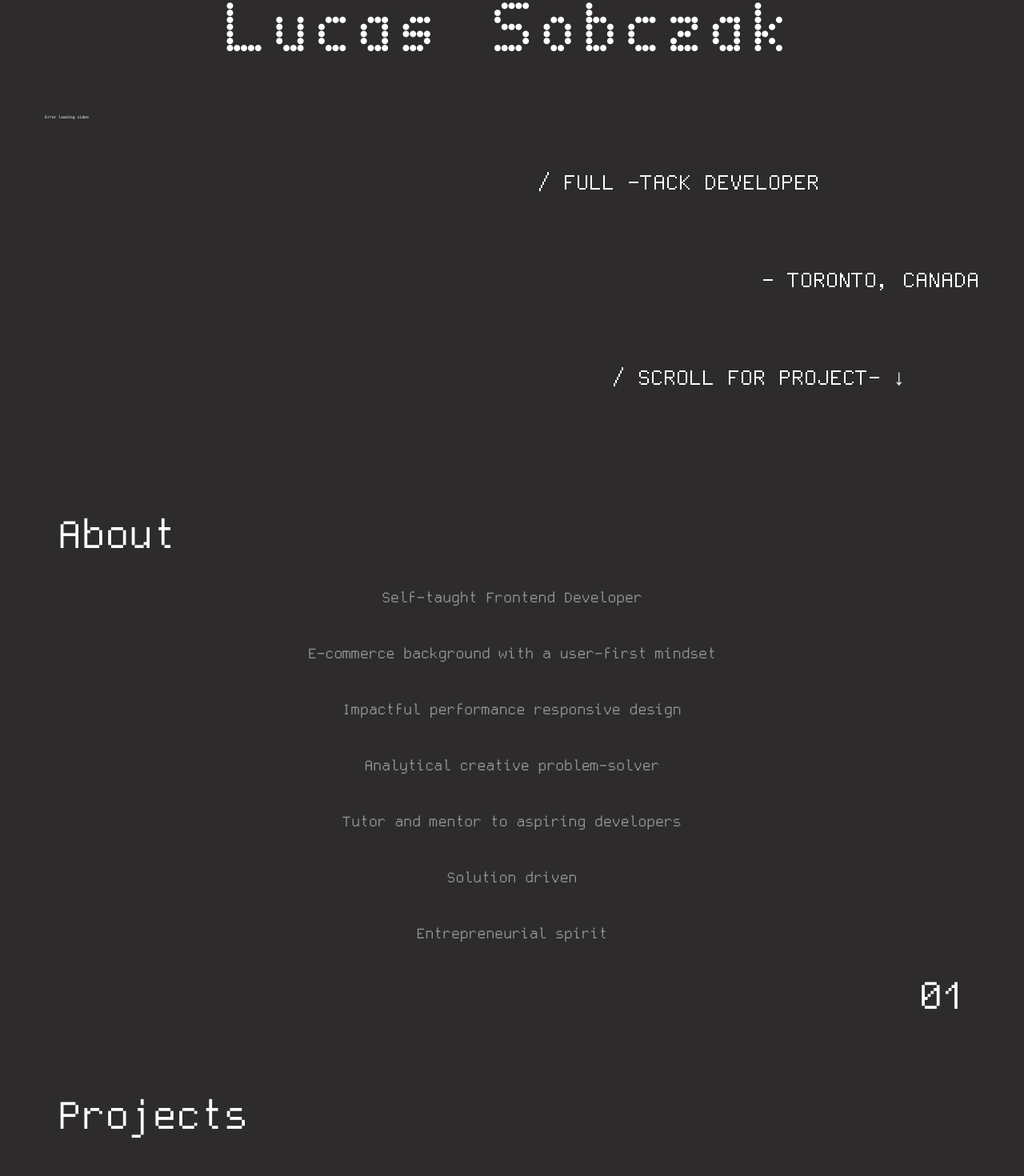
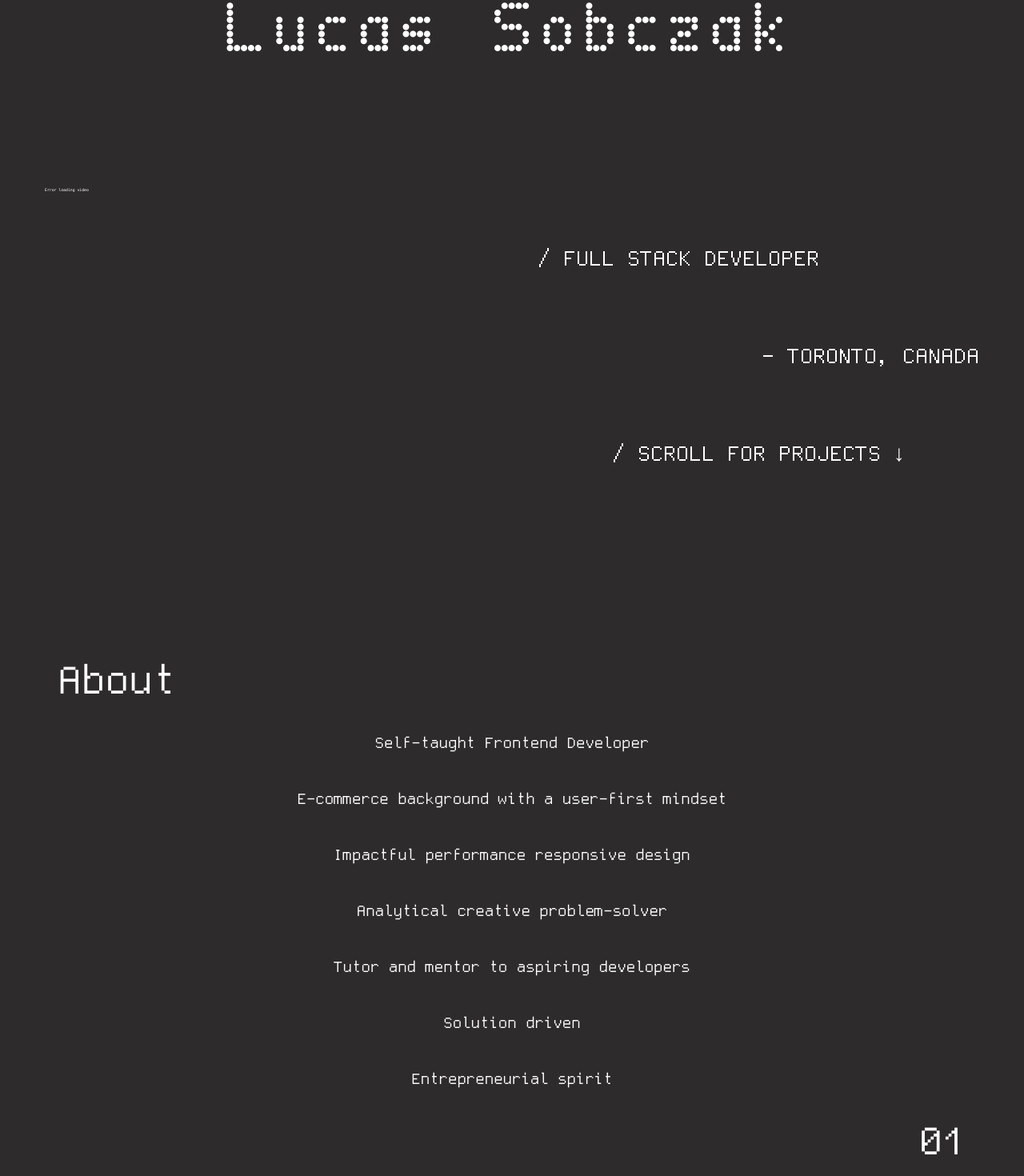
Before and after one commit to SobczakL/portfolio-24, a React (Vite) app: page / in a window 1280 px wide. Shown: the part 40-1510 px from the top of the page at 80% size. Built offline with nearby package versions, Linux system fonts and the light colour scheme.

Commit message:
changed layout added some sticky sections

```diff
--- a/src/App.jsx
+++ b/src/App.jsx
@@ -7,9 +7,13 @@ function App() {
 
     return (
         <div className="h-full scroll-smooth bg-main-bg text-white">
-            <Header />
-            <div className="h-full bg-main-bg ">
-                <Hero />
+            <div className="h-screen flex flex-col">
+                <Header />
+                <div className="flex-grow flex items-center justify-center">
+                    <Hero />
+                </div>
+            </div>
+            <div className="h-screen overflow-y-scroll scroll-snap-y bg-main-bg snap-mandatory">
                 <SectionList />
             </div>
         </div>
--- a/src/components/content/AboutContent.jsx
+++ b/src/components/content/AboutContent.jsx
@@ -1,3 +1,4 @@
+import { useEffect, useState } from "react";
 import { useIntersectionObserver } from "../utils/useIntersectionObserver";
 
 export default function AboutContent() {
@@ -11,44 +12,21 @@ export default function AboutContent() {
         { id: "content-6", text: "Entrepreneurial spirit" },
     ];
 
-    const {activeSection, setRef} = useIntersectionObserver({
-        threshold: [0.2, 0.6, 0.9, 1.0],
-        rootMargin: "-100px",
-
-    })
-
-
     return (
-        <div className="space-y-10">
+        <div className="h-full"
+        >
+            <div className="space-y-10">
                 {content.map((item, index) => (
                     <div
                         key={item.id}
                         id={item.id}
-                        ref={setRef(index)}
-                        className={`text-body-sm md:text-body-md lg:text-body-lg w-full text-center
-              transform transition-all duration-300 ease-in-out
-              ${activeSection === index ? "scale-105 opacity-100" : "scale-95 opacity-50"}
-            `}
+                        className="text-body-sm md:text-body-md lg:text-body-lg w-full text-center"
                     >
-                        <span
-                            className={`${activeSection === index
-                                    ? "inline text-accent-green px-1"
-                                    : "hidden"
-                                }`}
-                        >
-                            {"{"}
-                        </span>
                         {item.text}
-                        <span
-                            className={`${activeSection === index
-                                    ? "inline text-accent-green px-1"
-                                    : "hidden"
-                                }`}
-                        >
-                            {"}"}
-                        </span>
                     </div>
                 ))}
+
+            </div>
         </div>
     );
 }
--- a/src/components/hero/Hero.jsx
+++ b/src/components/hero/Hero.jsx
@@ -48,7 +48,7 @@ export default function Hero() {
 
                     return newTexts;
                 });
-            }, 100)
+            }, 50)
         );
 
         return () => {
@@ -71,7 +71,7 @@ export default function Hero() {
     }
 
     return (
-        <div className="font-pixel h-fit md:h-3/6 w-full px-3 md:px-4 py-4 md:py-16 lg:py-5 md:max-w-full lg:max-w-[1200px] lg:mx-auto">
+        <div className="font-pixel self-center h-fit md:h-3/6 w-full px-3 md:px-4 py-4 md:py-16 lg:py-5 md:max-w-full lg:max-w-[1200px] lg:mx-auto">
             <div className="h-full flex flex-col place-items-center justify-start md:flex-row gap-8 md:gap-0 lg:gap-16">
                 <div className="place-content-center place-items-center w-full md:w-3/6 h-auto aspect-[4/3]">
                     <ASCIIContainer />
--- a/src/components/sectionContainer/SectionContainer.jsx
+++ b/src/components/sectionContainer/SectionContainer.jsx
@@ -12,8 +12,8 @@ export default React.forwardRef(function SectionContainer({
             ref={ref}
             id={id}
             className="h-60 font-pixel min-h-fit mt-8">
-            <div className="h-full flex flex-col justify-between gap-4 md:gap-6 p-3 md:px-4 md:py-16 lg:py-5 lg:px-8">
-                <p className="text-subheader-sm md:text-subheader-md lg:text-subheader-lg">
+            <div className="relative h-full flex flex-col justify-between gap-4 md:gap-6 p-3 md:px-4 md:py-16 lg:py-5 lg:px-8">
+                <p className="sticky top-0 z-10 bg-main-bg text-subheader-sm md:text-subheader-md lg:text-subheader-lg">
                     {title}
                 </p>
                 <div
--- a/src/components/sectionList/SectionList.jsx
+++ b/src/components/sectionList/SectionList.jsx
@@ -18,7 +18,7 @@ export default function SectionList() {
     })
 
     return (
-        <div className="flex flex-col bg-inherit lg:max-w-[1200px] lg:mx-auto">
+        <div className="relative snap-start flex flex-col bg-inherit lg:max-w-[1200px] lg:mx-auto">
             {sections.map((section, index) => {
                 return (
                     <SectionContainer
@@ -29,7 +29,8 @@ export default function SectionList() {
                         id={section.title}
                         title={section.title}
                         content={section.content}
-                    />
+                    >
+                    </SectionContainer>
                 );
             })}
         </div>
--- a/src/index.css
+++ b/src/index.css
@@ -6,10 +6,12 @@
     font-family: "pixel";
     src: url("../public/fonts/gohufont.ttf")
 }
+
 @font-face {
     font-family: "jetB";
     src: url("../public/fonts/JetBrainsMonoNL-Regular.ttf")
 }
+
 @font-face {
     font-family: "led";
     src: url("../public/fonts/led_counter-7.ttf")
@@ -18,4 +20,9 @@
 :root {
     font-size: 16px;
     scroll-behavior: smooth;
+    -ms-overflow-style: none;
+    scrollbar-width: none;
 }
+::-webkit-scrollbar {
+    display: none;
+}
```
